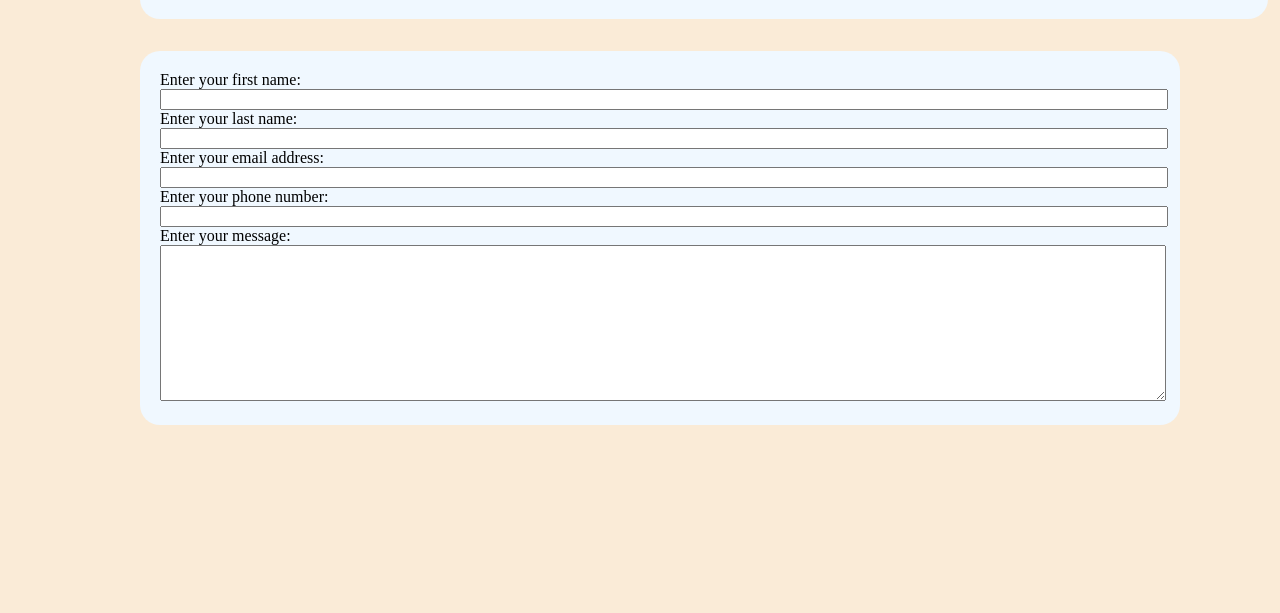
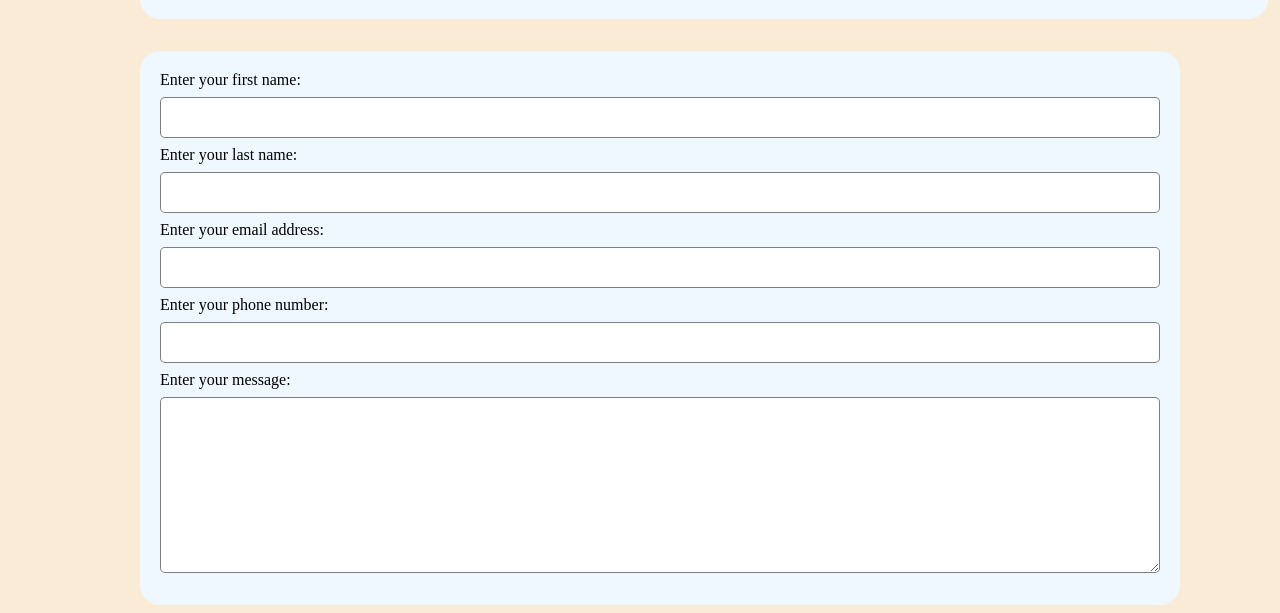
Before and after one commit to electricman07/02---WebpageIncludingForm, a plain HTML site: page index.html in a window 1280 px wide. Shown: the part 630-1243 px from the top of the page. Before the commit the page ends 1063 px from the top, so only its background shows below. Drawn offline with Linux system fonts and the light colour scheme.

Commit message:
styled inputs and textarea

```diff
--- a/styles.css
+++ b/styles.css
@@ -73,8 +73,18 @@ main {
 
 input {
   width: 100%;
+  padding: 12px 20px;
+  margin: 8px 0;
+  box-sizing: border-box;
+  border-radius: 5px;
+  border: 1px solid rgba(0, 0, 0, 0.5);
 }
 
 textarea {
   width: 100%;
+  padding: 12px 20px;
+  margin: 8px 0;
+  box-sizing: border-box;
+  border-radius: 5px;
+  border: 1px solid rgba(0, 0, 0, 0.5);
 }
```
